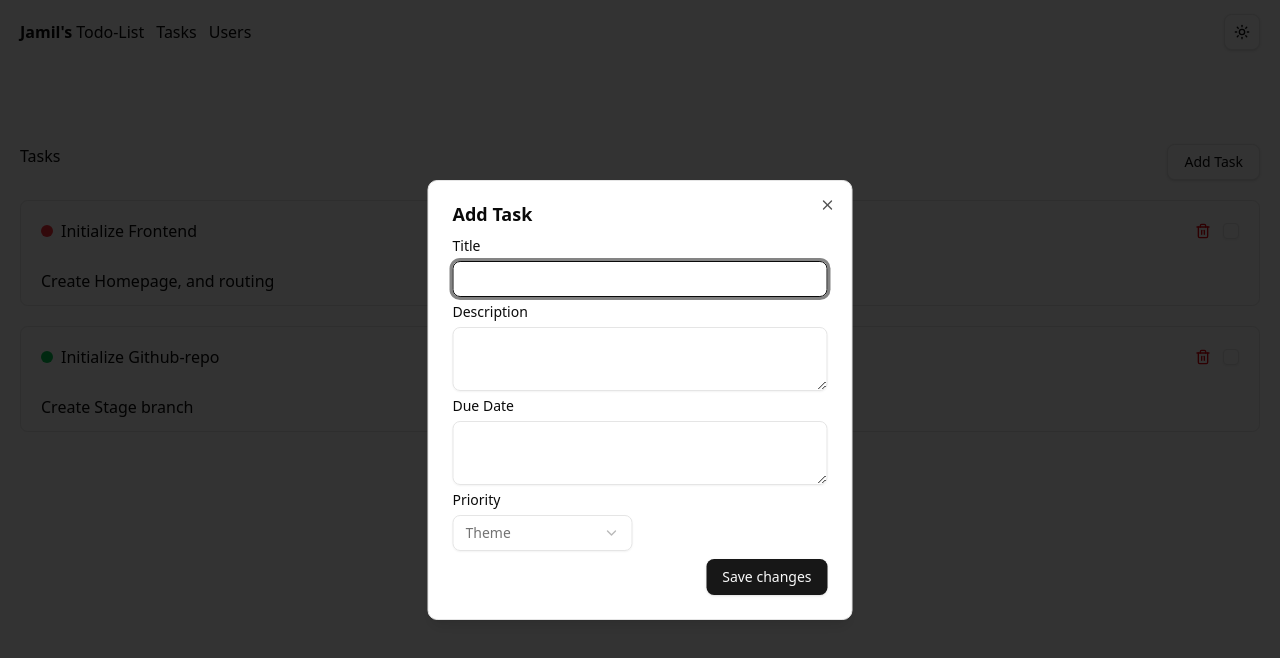
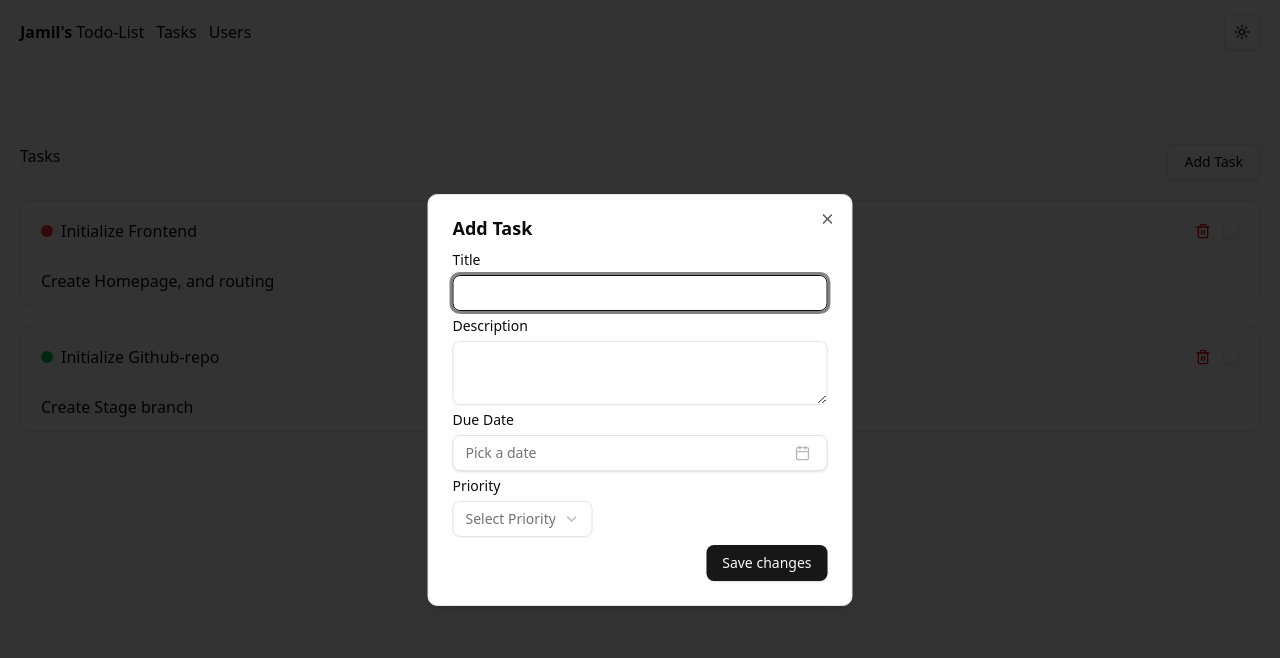
Before and after one commit to Jamil-Aktar-Ifat/hello-redux, a React (Vite) app: page / in a window 1280 px wide. Both pictures are taken after a click on the button "Add Task". Shown: the top 658 px of the page. Built offline with nearby package versions, Linux system fonts and the light colour scheme.

Commit message:
form buiding going on

```diff
--- a/index.html
+++ b/index.html
@@ -1,5 +1,5 @@
 <!DOCTYPE html>
-<html lang="en">
+<html lang="en" data-theme="light">
   <head>
     <meta charset="UTF-8" />
     <!-- <link rel="icon" type="image/svg+xml" href="/vite.svg" /> -->
--- a/package.json
+++ b/package.json
@@ -15,6 +15,7 @@
     "@radix-ui/react-dialog": "^1.1.6",
     "@radix-ui/react-dropdown-menu": "^2.1.6",
     "@radix-ui/react-label": "^2.1.2",
+    "@radix-ui/react-popover": "^1.1.6",
     "@radix-ui/react-select": "^2.1.6",
     "@radix-ui/react-slot": "^1.1.2",
     "@reduxjs/toolkit": "^2.5.1",
--- a/src/components/module/tasks/AddTaskModal.tsx
+++ b/src/components/module/tasks/AddTaskModal.tsx
@@ -25,6 +25,11 @@ import {
   SelectTrigger,
   SelectValue,
 } from "../../ui/select";
+import { Popover, PopoverContent, PopoverTrigger } from "../../ui/popover";
+import { cn } from "../../../lib/utils";
+import { format } from "date-fns";
+import { CalendarIcon } from "lucide-react";
+import { Calendar } from "../../ui/calendar";
 
 export function AddTaskModal() {
   const form = useForm();
@@ -74,11 +79,37 @@ export function AddTaskModal() {
               control={form.control}
               name="dueDate"
               render={({ field }) => (
-                <FormItem>
+                <FormItem className="flex flex-col">
                   <FormLabel>Due Date</FormLabel>
+                  <Popover>
+                    <PopoverTrigger asChild>
                       <FormControl>
-                    <Textarea {...field} value={field.value || ""}></Textarea>
+                        <Button
+                          variant={"outline"}
+                          className={cn(
+                            "pl-3 text-left font-normal",
+                            !field.value && "text-muted-foreground"
+                          )}
+                        >
+                          {field.value ? (
+                            format(field.value, "PPP")
+                          ) : (
+                            <span>Pick a date</span>
+                          )}
+                          <CalendarIcon className="ml-auto h-4 w-4 opacity-50" />
+                        </Button>
                       </FormControl>
+                    </PopoverTrigger>
+                    <PopoverContent className="w-auto p-0" align="start">
+                      <Calendar
+                        mode="single"
+                        selected={field.value}
+                        onSelect={field.onChange}
+                        //
+                        initialFocus
+                      />
+                    </PopoverContent>
+                  </Popover>
                 </FormItem>
               )}
             />
@@ -88,18 +119,21 @@ export function AddTaskModal() {
               render={({ field }) => (
                 <FormItem>
                   <FormLabel>Priority</FormLabel>
+                  <Select
+                    onValueChange={field.onChange}
+                    // defaultValue={field.value}
+                  >
                     <FormControl>
-                    <Select>
-                      <SelectTrigger className="w-[180px]">
-                        <SelectValue placeholder="Theme" />
+                      <SelectTrigger>
+                        <SelectValue placeholder="Select Priority" />
                       </SelectTrigger>
+                    </FormControl>
                     <SelectContent>
-                        <SelectItem value="light">Light</SelectItem>
-                        <SelectItem value="dark">Dark</SelectItem>
-                        <SelectItem value="system">System</SelectItem>
+                      <SelectItem value="low">Low</SelectItem>
+                      <SelectItem value="medium">Medium</SelectItem>
+                      <SelectItem value="high">High</SelectItem>
                     </SelectContent>
                   </Select>
-                  </FormControl>
                 </FormItem>
               )}
             />
--- /dev/null
+++ b/src/components/ui/popover.tsx
@@ -0,0 +1,46 @@
+import * as React from "react"
+import * as PopoverPrimitive from "@radix-ui/react-popover"
+
+import { cn } from "@/lib/utils"
+
+function Popover({
+  ...props
+}: React.ComponentProps<typeof PopoverPrimitive.Root>) {
+  return <PopoverPrimitive.Root data-slot="popover" {...props} />
+}
+
+function PopoverTrigger({
+  ...props
+}: React.ComponentProps<typeof PopoverPrimitive.Trigger>) {
+  return <PopoverPrimitive.Trigger data-slot="popover-trigger" {...props} />
+}
+
+function PopoverContent({
+  className,
+  align = "center",
+  sideOffset = 4,
+  ...props
+}: React.ComponentProps<typeof PopoverPrimitive.Content>) {
+  return (
+    <PopoverPrimitive.Portal>
+      <PopoverPrimitive.Content
+        data-slot="popover-content"
+        align={align}
+        sideOffset={sideOffset}
+        className={cn(
+          "bg-popover text-popover-foreground data-[state=open]:animate-in data-[state=closed]:animate-out data-[state=closed]:fade-out-0 data-[state=open]:fade-in-0 data-[state=closed]:zoom-out-95 data-[state=open]:zoom-in-95 data-[side=bottom]:slide-in-from-top-2 data-[side=left]:slide-in-from-right-2 data-[side=right]:slide-in-from-left-2 data-[side=top]:slide-in-from-bottom-2 z-50 w-72 origin-(--radix-popover-content-transform-origin) rounded-md border p-4 shadow-md outline-hidden",
+          className
+        )}
+        {...props}
+      />
+    </PopoverPrimitive.Portal>
+  )
+}
+
+function PopoverAnchor({
+  ...props
+}: React.ComponentProps<typeof PopoverPrimitive.Anchor>) {
+  return <PopoverPrimitive.Anchor data-slot="popover-anchor" {...props} />
+}
+
+export { Popover, PopoverTrigger, PopoverContent, PopoverAnchor }
```
Also changed, not shown: 1 other file (tests, documents, lock files or other folders). Lines whose indentation alone changed are shown as unchanged.
